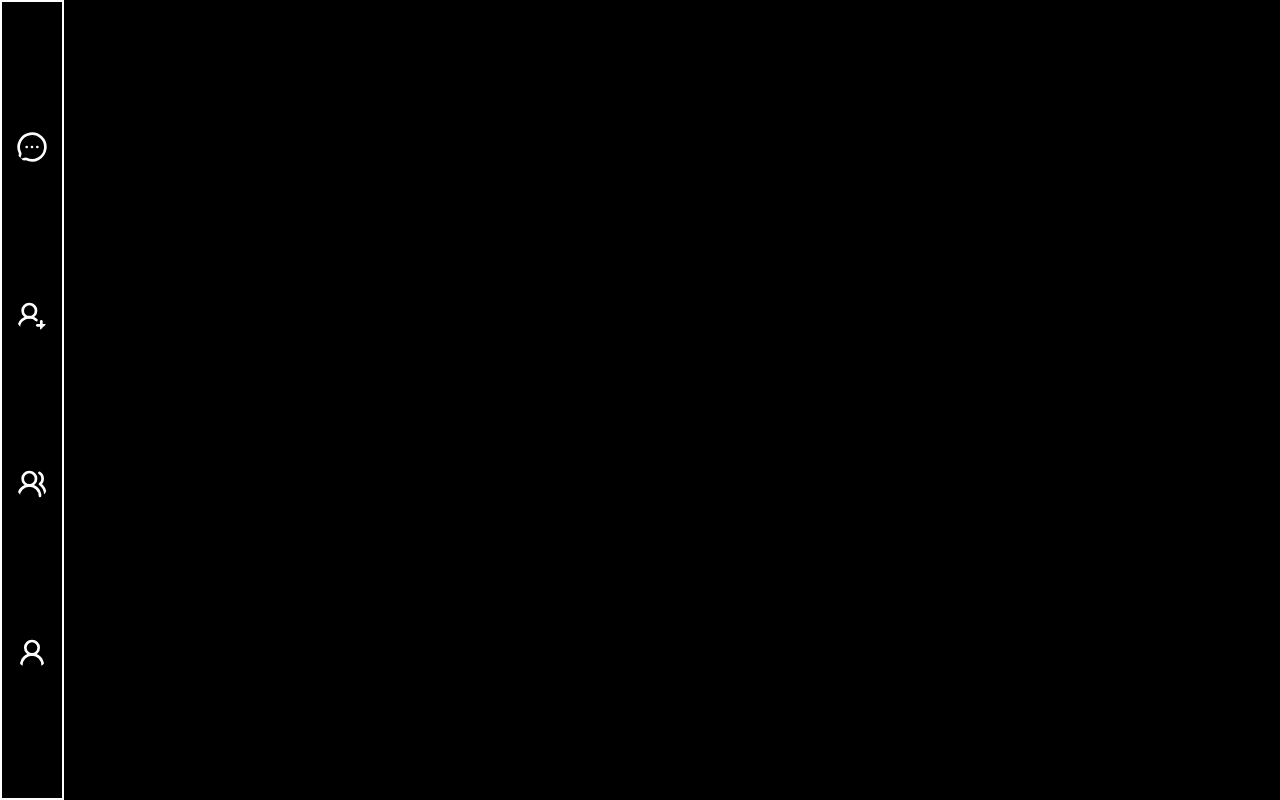
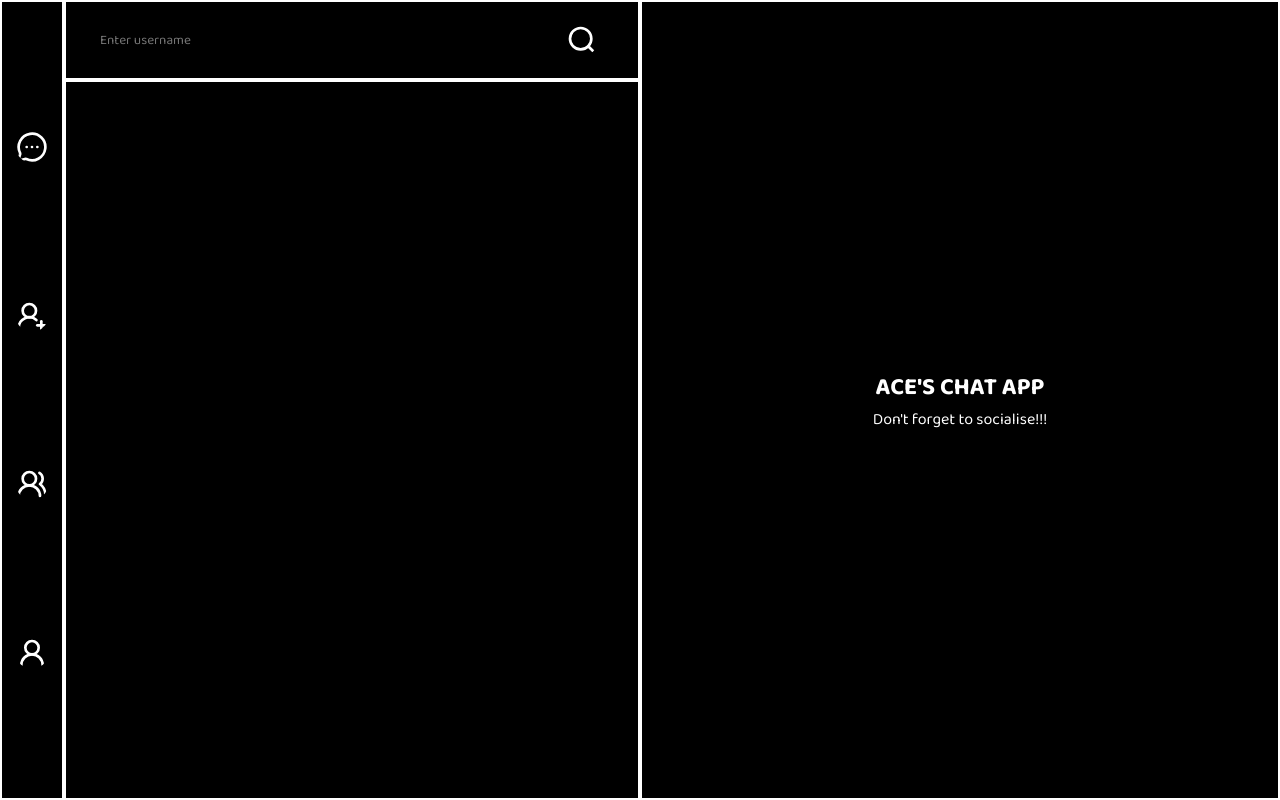
Before and after one commit to YaBoiAce007/Real-Time-Chat-App, a React (Vite) app: page / in a window 1280 px wide. Both pictures are taken after a click on the icon 32 px from the left and 315 px from the top of the page. Built offline with nearby package versions, Linux system fonts and the light colour scheme.

Commit message:
updated index.css

```diff
--- /dev/null
+++ b/src/Components/AddFriend.jsx
@@ -0,0 +1,30 @@
+import { Search } from 'lucide-react';
+
+function AddFriend() {
+
+    const style1 = {
+        alignItems: 'center',
+        justifyContent: 'space-between',
+        border: '2px solid white',
+        width: '100%',
+        height: '10%'
+    }
+
+    const style2 = {
+        border: '2px solid white',
+        width: '100%',
+        height: '90%'
+    }
+
+    return (
+        <div className={`add-friend animate-display`}>
+            <div style={style1} className={`flex-row`}>
+                <input className={`input-text-area margin-x`} type="text" placeholder="Enter username" />
+                <Search className={`icon tran-eff margin-x`} />
+            </div>
+            <div style={style2} className={`flex-col`}></div>
+        </div>
+    )
+}
+
+export default AddFriend;
--- a/src/Components/ChatRoomBottom.jsx
+++ b/src/Components/ChatRoomBottom.jsx
@@ -12,7 +12,7 @@ function ChatRoomBottom() {
 
     return (
         <div style={style} className={`flex-row `}>
-            <textarea className={`input-text-area margin-x bg-font-color`} placeholder='Type a message...'></textarea>
+            <textarea className={`input-text-area margin-x`} placeholder='Type a message...'></textarea>
             <Send className={`icon tran-eff margin-x`} />
         </div>
     )
--- a/src/Components/DesktopView.jsx
+++ b/src/Components/DesktopView.jsx
@@ -1,11 +1,14 @@
 import ChatRoomsContainer from "./ChatRoomsContainer";
 import ChatRoomContainer from "./ChatRoomContainer";
 import Banner from "./Banner";
+import AddFriend from "./AddFriend";
 import { useAppContext } from "../Contexts/AppContext";
+import Friends from "./Friends";
+import Profile from "./Profile";
 
 function DesktopView() {
 
-    const {activeComponent, selectedChat} = useAppContext();
+    const { activeComponent, selectedChat } = useAppContext();
 
     const style1 = {
         width: '95%',
@@ -22,8 +25,8 @@ function DesktopView() {
     if (activeComponent === 'ChatRooms' && selectedChat) {
         return (
             <>
-                <ChatRoomsContainer/>
-                <ChatRoomContainer goBackTo={'ChatRooms'}/>
+                <ChatRoomsContainer />
+                <ChatRoomContainer goBackTo={'ChatRooms'} />
             </>
         )
     }
@@ -31,15 +34,39 @@ function DesktopView() {
     if (activeComponent === 'ChatRooms' && !selectedChat) {
         return (
             <>
-                <ChatRoomsContainer/>
+                <ChatRoomsContainer />
                 <Banner style={style2} />
             </>
         )
     }
-    if (activeComponent === 'Banner') {
-        return (
-            <Banner style={style1} />
-        )
+
+    switch (activeComponent) {
+        case 'Banner':
+            return <Banner style={style1} />;
+
+        case 'AddFriend':
+            return (
+                <>
+                    <AddFriend />
+                    <Banner style={style2} />
+                </>
+            );
+
+        case 'Friends':
+            return (
+                <>
+                    <Friends />
+                    <Banner style={style2} />
+                </>
+            );
+
+        case 'Profile':
+            return (
+                <>
+                    <Profile />
+                    <Banner style={style2} />
+                </>
+            );
     }
 }
 
--- /dev/null
+++ b/src/Components/Friends.jsx
@@ -0,0 +1,14 @@
+function Friends() {
+
+    const style = {
+        border: '2px solid white'
+    }
+
+    return (
+        <div style={style} className={`friends flex-col animate-display`}>
+
+        </div>
+    )
+}
+
+export default Friends;
--- a/src/Components/MobileView.jsx
+++ b/src/Components/MobileView.jsx
@@ -2,6 +2,9 @@ import ChatRoomsContainer from "./ChatRoomsContainer";
 import ChatRoomContainer from "./ChatRoomContainer";
 import Banner from "./Banner";
 import { useAppContext } from "../Contexts/AppContext";
+import AddFriend from "./AddFriend";
+import Friends from "./Friends";
+import Profile from "./Profile";
 
 function MobileView() {
 
@@ -24,6 +27,12 @@ function MobileView() {
             return <Banner style={style} />;
         case 'ChatRooms':
             return <ChatRoomsContainer/>;
+        case 'AddFriend':
+            return <AddFriend/>;
+        case 'Friends':
+            return <Friends />;
+        case 'Profile':
+            return <Profile />;
     }
 }
 
--- /dev/null
+++ b/src/Components/Profile.jsx
@@ -0,0 +1,14 @@
+function Profile() {
+
+    const style = {
+        border: '2px solid white'
+    }
+
+    return (
+        <div style={style} className={`profile flex-col animate-display`}>
+
+        </div>
+    )
+}
+
+export default Profile;
--- a/src/index.css
+++ b/src/index.css
@@ -105,7 +105,10 @@
     margin-right: 2rem;
 }
 
-.chat-rooms {
+.chat-rooms,
+.add-friend,
+.friends,
+.profile {
     width: 45%;
     height: 100%;
 }
@@ -126,6 +129,7 @@
     outline: none;
     resize: none;
     background-color: transparent;
+    color: inherit;
 }
 
 
@@ -133,7 +137,10 @@
 @media(max-width: 770px) {
 
     .chat-rooms,
-    .chat-room {
+    .chat-room,
+    .add-friend,
+    .friends,
+    .profile {
         width: 80%;
     }
 
```
Also changed, not shown: src/Components/ChatRoomSettings.jsx (added), src/Components/StartChatContainer.jsx (added).
